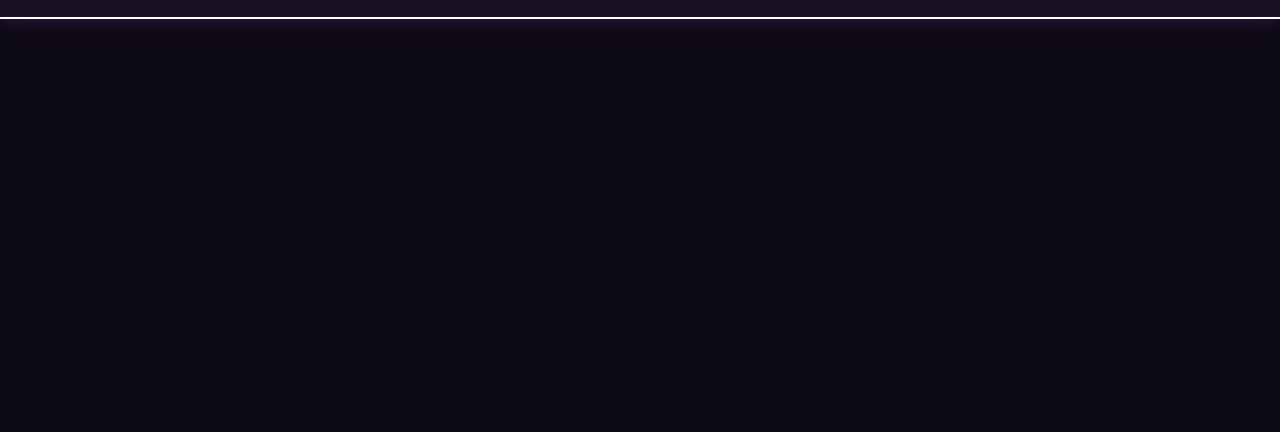
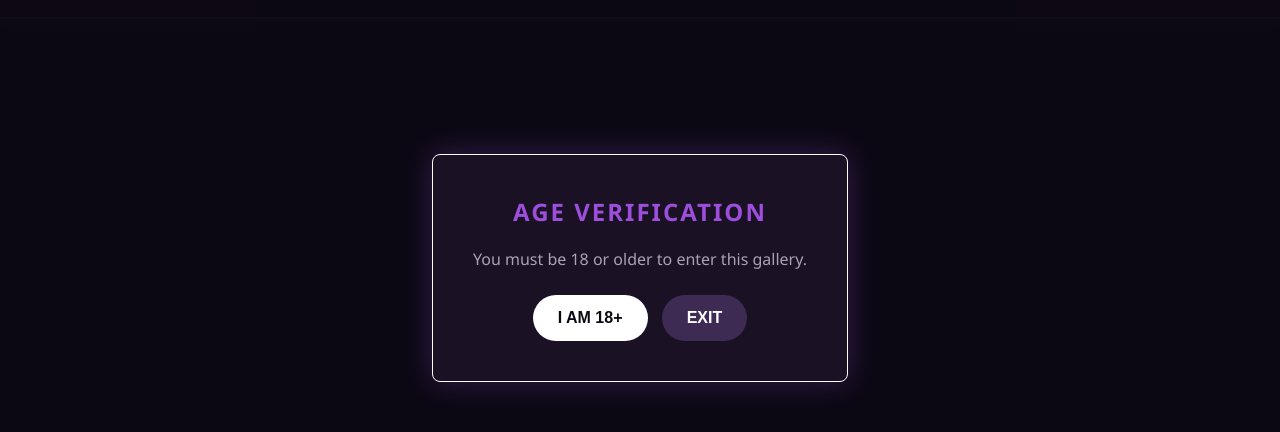
Before and after one commit to JP0121/nekoscroll, a website: page public/index.html in a window 1280 px wide. Shown: the part 132-564 px from the top of the page. Drawn offline with Linux system fonts and the light colour scheme; no server answers.

Commit message:
added age verification

```diff
--- a/public/index.html
+++ b/public/index.html
@@ -23,6 +23,24 @@
             margin: 0;
             padding: 0;
         }
+
+        /* --- Age Verification Gate --- */
+        #ageGate {
+            position: fixed;
+            top: 0; left: 0; width: 100%; height: 100%;
+            background: rgba(13, 9, 20, 0.98);
+            z-index: 2000;
+            display: none; /* Handled by JS */
+            flex-direction: column;
+            justify-content: center;
+            align-items: center;
+            text-align: center;
+        }
+
+        .gate-box { padding: 40px; border: 1px solid var(--trim); background: var(--card-bg); border-radius: 8px; box-shadow: 0 0 30px rgba(157, 78, 221, 0.3); }
+        .gate-box h2 { color: var(--accent); margin-top: 0; letter-spacing: 2px; }
+        .gate-box p { color: var(--text-muted); margin-bottom: 25px; }
+        /* ------------------------------ */
 
         header {
             background-color: var(--card-bg);
@@ -236,6 +254,17 @@
 </head>
 <body>
 
+    <div id="ageGate">
+        <div class="gate-box">
+            <h2>AGE VERIFICATION</h2>
+            <p>You must be 18 or older to enter this gallery.</p>
+            <div>
+                <button onclick="verifyAge()">I AM 18+</button>
+                <button onclick="window.location.href='https://google.com'" style="background: #3d2b54; color: white; margin-left: 10px;">EXIT</button>
+            </div>
+        </div>
+    </div>
+
     <header>
         <a href="/" class="logo-link">
             <h1>Neko<span>Scroll</span></h1>
@@ -264,7 +293,33 @@
     </div>
 
     <script>
-        window.addEventListener('DOMContentLoaded', loadGallery);
+        // --- AGE GATE & INITIAL LOAD LOGIC ---
+        window.addEventListener('DOMContentLoaded', () => {
+            if (!getCookie("age_verified")) {
+                document.getElementById('ageGate').style.display = 'flex';
+            } else {
+                loadGallery(); // Only load images if verified
+            }
+        });
+
+        function verifyAge() {
+            setCookie("age_verified", "true", 30); // Remembers for 30 days
+            document.getElementById('ageGate').style.display = 'none';
+            loadGallery();
+        }
+
+        function setCookie(name, value, days) {
+            const d = new Date();
+            d.setTime(d.getTime() + (days*24*60*60*1000));
+            document.cookie = `${name}=${value};expires=${d.toUTCString()};path=/`;
+        }
+
+        function getCookie(name) {
+            const value = `; ${document.cookie}`;
+            const parts = value.split(`; ${name}=`);
+            if (parts.length === 2) return parts.pop().split(';').shift();
+        }
+        // ------------------------------------
 
         function openLightbox(src) {
             document.getElementById('lightboxImg').src = src;
--- a/server.js
+++ b/server.js
@@ -67,7 +67,7 @@ app.post('/api/scrape', async (req, res) => {
 
     let browser;
     try {
-        browser = await puppeteer.launch({ headless: false });
+        browser = await puppeteer.launch({ headless: "new" });
         const page = await browser.newPage();
         const imageUrls = new Set();
 
```
